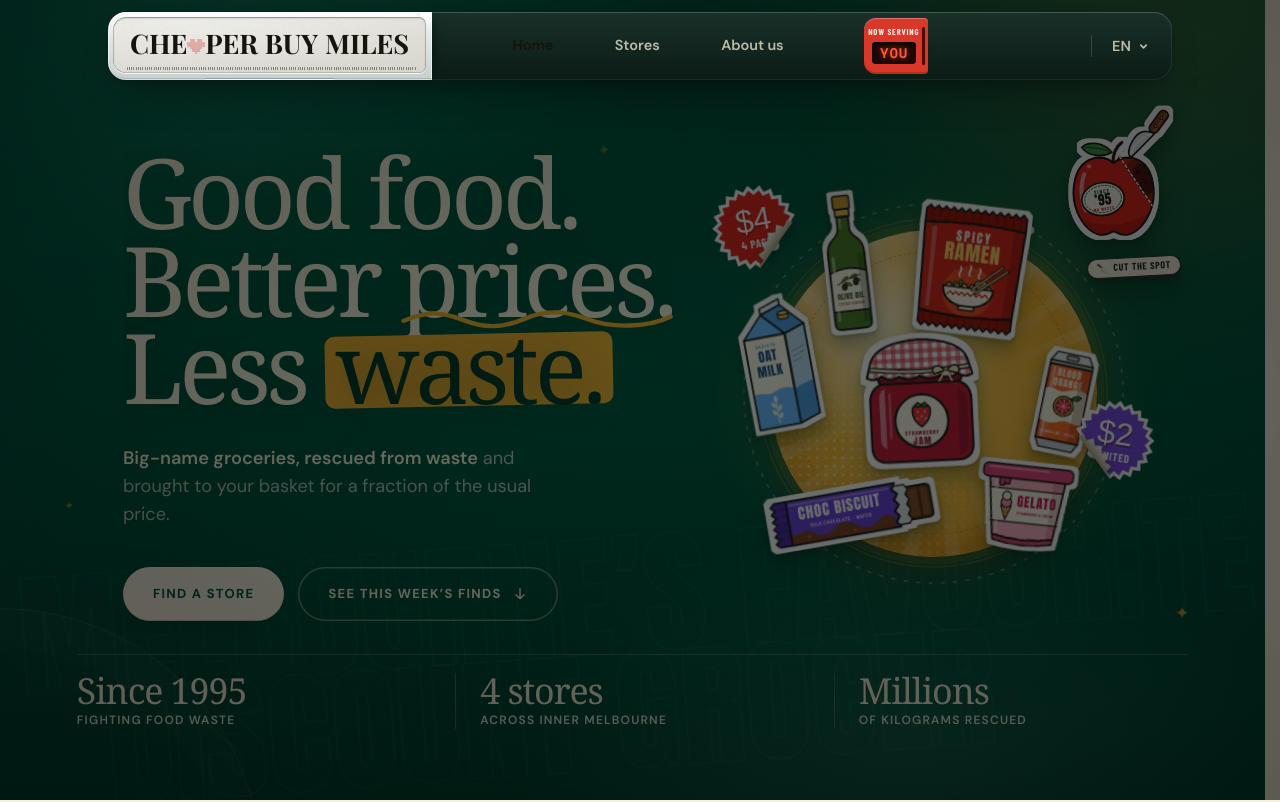
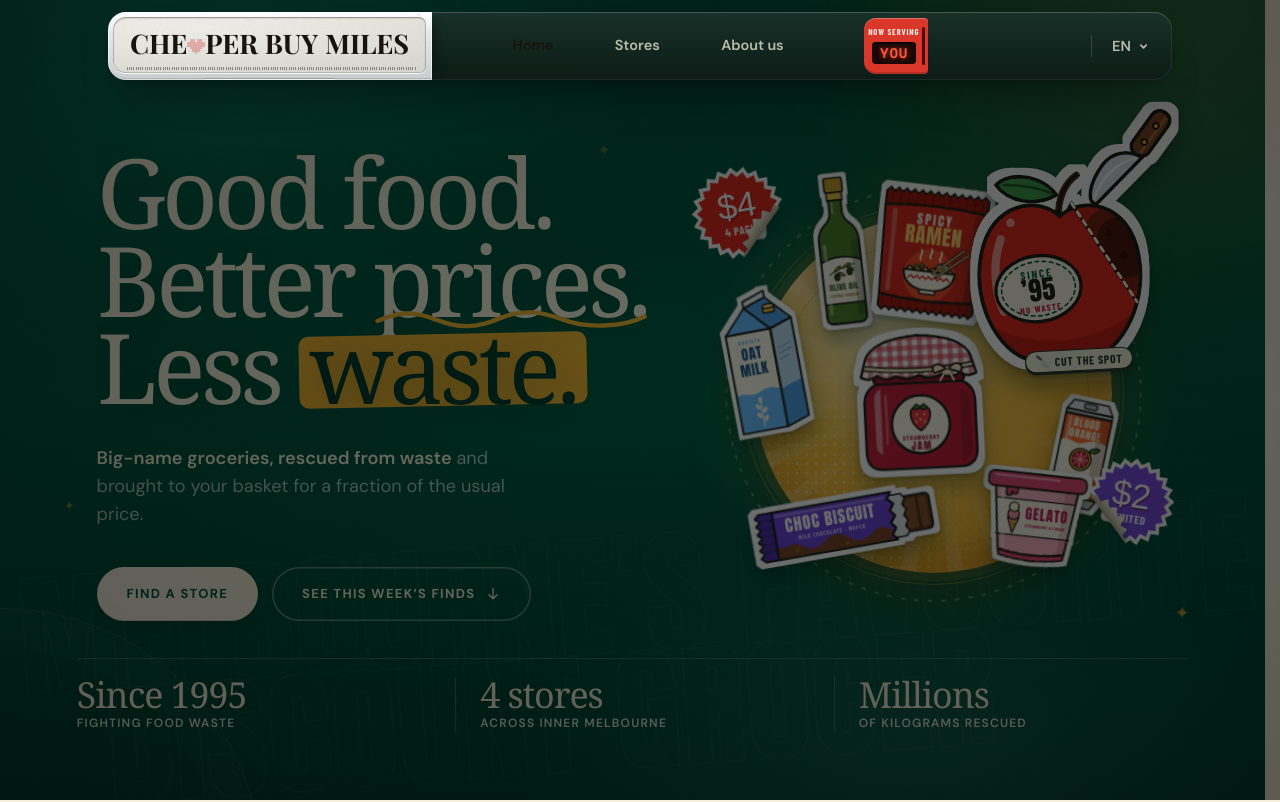
Before and after one commit to 777shqipe/flavor-atelier, a React (Vite) app: page / in a window 1280 px wide. Shown: the top 802 px of the page. Built offline with nearby package versions, Linux system fonts and the light colour scheme; a web font is replaced by a local one.

Commit message:
feat(hero): center hero group and enlarge the slicing apple

```diff
--- a/src/AppleCut.tsx
+++ b/src/AppleCut.tsx
@@ -42,7 +42,7 @@ export function AppleCut({ copy, className = "" }: { copy: AppleCutCopy; classNa
       aria-label={copy.ariaLabel}
       onClick={() => setSliced((prev) => !prev)}
     >
-      <svg className="ac-svg" viewBox="0 0 184 176" overflow="visible" aria-hidden="true" focusable="false">
+      <svg className="ac-svg" viewBox="0 -34 160 184" overflow="visible" aria-hidden="true" focusable="false">
         <defs>
           <filter id={filterId} x="-28%" y="-28%" width="165%" height="165%">
             <feMorphology in="SourceAlpha" operator="dilate" radius="4.4" result="grown" />
--- a/src/hero.css
+++ b/src/hero.css
@@ -16,7 +16,7 @@
 /* The grain is black, and over the hero's dark greens a plain alpha blend gives the same pixels as overlay (they only
    differ on channels above 50%). A blend mode would make Chrome redraw the whole hero on every frame of every loop in it. */
 .hero::after { content: ""; position: absolute; inset: 0; z-index: -1; background: var(--grain) 0 0 / 180px 180px; opacity: 0.11; pointer-events: none; }
-.hero-grid { display: grid; grid-template-columns: minmax(0, max-content) minmax(300px, 440px); align-items: center; justify-content: start; gap: clamp(24px, 3.5vw, 54px); }
+.hero-grid { display: grid; grid-template-columns: minmax(0, max-content) minmax(300px, 470px); align-items: center; justify-content: center; gap: clamp(28px, 4vw, 72px); }
 .spark { position: absolute; z-index: -1; color: var(--sun); font-size: 22px; opacity: 0.8; animation: twinkle 3.4s ease-in-out infinite alternate; pointer-events: none; }
 .spark.s1 { left: 47%; top: 17%; }
 .spark.s2 { left: 5%; top: 62%; font-size: 15px; animation-delay: -1.2s; }
@@ -47,7 +47,7 @@
 @keyframes hero-ghost { from { opacity: 0; rotate: -1deg; translate: -40px 0; } }
 
 /* ---------- copy ------------------------------------------------------ */
-.hero-copy { padding-left: clamp(0px, 3.6vw, 64px); }
+.hero-copy { padding-left: 0; }
 .hero h1 { max-width: none; color: var(--cream); font-size: clamp(58px, 7.6vw, 126px); line-height: 0.9; letter-spacing: -0.045em; text-shadow: 0 2px 40px rgb(0 30 22 / 0.35); }
 .hero-line { display: block; overflow: hidden; padding-bottom: 0.2em; margin-bottom: -0.2em; }
 .hero-line > span { display: block; transform-origin: 0 100%; animation: hero-line 1.05s var(--ease-out) both; animation-delay: calc(var(--l) * 110ms + 150ms); }
@@ -70,11 +70,12 @@
 .button.ghost svg { width: 16px; height: 16px; fill: none; stroke: currentColor; stroke-width: 2; stroke-linecap: round; stroke-linejoin: round; transition: translate 0.4s var(--spring); }
 .button.ghost:hover svg { translate: 0 3px; }
 .stk:focus-visible,
-.apple-cut:focus-visible { outline: 2px solid var(--cream); outline-offset: 4px; border-radius: 20px; }
+.apple-cut:focus-visible { outline: none; }
+.apple-cut:focus-visible .ac-hint { box-shadow: 0 0 0 3px var(--cream), 0 2px 0 3px var(--ink); }
 
 /* ---------- sticker stage (everything in cqw) ------------------------- */
 /* Pulled left so it sits right next to the headline. */
-.hero-stage { container: stage / inline-size; position: relative; width: 100%; max-width: 430px; justify-self: start; aspect-ratio: 1 / 1.02; }
+.hero-stage { container: stage / inline-size; position: relative; width: 100%; max-width: 470px; justify-self: center; aspect-ratio: 1 / 1.02; }
 
 /* The sun: warm glow, a slow ray wheel, a hairline inner ring and a dotted orbit. */
 .disc {
@@ -126,9 +127,9 @@
 @keyframes hero-float { from { translate: 0 -0.7cqw; rotate: -1deg; } to { translate: 0 0.7cqw; rotate: 1deg; } }
 /* back row: oil, ramen; middle: milk, soda, gelato; front: jam, choc */
 .stk.k-oil { --d: 10; --r: -7deg; --f: -1s; left: 23cqw; top: 5cqw; width: 14cqw; }
-.stk.k-ramen { --d: 14; --r: 7deg; --f: -2.4s; left: 44cqw; top: 8cqw; width: 29cqw; }
+.stk.k-ramen { --d: 14; --r: 7deg; --f: -2.4s; left: 36cqw; top: 8cqw; width: 27cqw; }
 .stk.k-milk { --d: 18; --r: -10deg; --f: -3.2s; left: 4cqw; top: 29cqw; width: 20cqw; }
-.stk.k-soda { --d: 20; --r: 11deg; --f: -0.6s; left: 73cqw; top: 41cqw; width: 15cqw; }
+.stk.k-soda { --d: 20; --r: 11deg; --f: -0.6s; left: 74cqw; top: 52cqw; width: 15cqw; }
 .stk.k-gelato { --d: 24; --r: 7deg; --f: -4s; left: 59cqw; top: 67cqw; width: 25cqw; }
 .stk.k-jam { --d: 26; --r: -3deg; --f: -1.8s; left: 32cqw; top: 36cqw; z-index: 4; width: 30cqw; }
 .stk.k-choc { --d: 30; --r: -9deg; --f: -5s; left: 11cqw; top: 72cqw; z-index: 5; width: 42cqw; }
@@ -174,16 +175,16 @@
 .hb-under s { margin-top: 0.3cqw; font: 400 4cqw / 1 var(--font-display); text-transform: uppercase; text-decoration: line-through 0.5cqw var(--tomato); }
 @keyframes hb-pulse { to { scale: 1.07; } }
 .hb.b1 { --s: 17cqw; --r: -10deg; --e: 1000ms; left: 0; top: 6cqw; }
-.hb.b2 { --s: 16cqw; --r: 9deg; --e: 1140ms; left: 84cqw; top: 56cqw; }
+.hb.b2 { --s: 16cqw; --r: 9deg; --e: 1140ms; left: 84cqw; top: 68cqw; }
 .hb.b2 .hb-fill { background: #7a4ce0; }
 
 /* Interactive apple + paring knife replacing the old spinning '95 badge. */
 .apple-cut {
   position: absolute;
-  top: -9cqw;
-  right: -14cqw;
+  top: -12cqw;
+  right: -9cqw;
   z-index: 8;
-  width: 35cqw;
+  width: 56cqw;
   padding: 0;
   border: 0;
   background: none;
@@ -256,7 +257,7 @@
   position: relative;
   display: grid;
   justify-items: center;
-  margin-top: -3.2cqw;
+  margin-top: -9cqw;
   pointer-events: none;
 }
 .apple-cut .ac-hint {
@@ -269,7 +270,7 @@
   color: var(--ink);
   border: 1.5px solid var(--ink);
   box-shadow: 0 2px 0 var(--ink);
-  font: 700 max(10px, 1.95cqw) / 1.1 var(--font-cond);
+  font: 700 max(11px, 2.5cqw) / 1.1 var(--font-cond);
   letter-spacing: 0.06em;
   text-transform: uppercase;
   white-space: nowrap;
@@ -309,13 +310,13 @@
   translate: 0 0;
 }
 .apple-cut .ac-reveal strong {
-  font: 400 max(11px, 2.5cqw) / 1 var(--font-display);
+  font: 400 max(13px, 3.2cqw) / 1 var(--font-display);
   letter-spacing: 0.04em;
   text-transform: uppercase;
   color: var(--ink);
 }
 .apple-cut .ac-reveal small {
-  font: 700 max(9px, 1.75cqw) / 1.05 var(--font-cond);
+  font: 700 max(10px, 2.2cqw) / 1.05 var(--font-cond);
   letter-spacing: 0.06em;
   text-transform: uppercase;
   color: #5a3210;
@@ -351,7 +352,7 @@
   .hero-stage { width: 96%; max-width: 380px; margin: 2px auto 4px; }
   .hb.b1 { --s: 19.5cqw; left: -1cqw; top: 4cqw; }
   .hb.b2 { --s: 18.5cqw; left: 81cqw; top: 55cqw; }
-  .apple-cut { width: 34cqw; top: -6cqw; right: -5cqw; }
+  .apple-cut { width: 50cqw; top: -10cqw; right: -3cqw; }
   .spark.s1 { left: 84%; top: 12%; font-size: 18px; }
   .spark.s2 { left: 4%; top: 48%; }
   .spark.s3 { right: 5%; bottom: 18%; }
```
